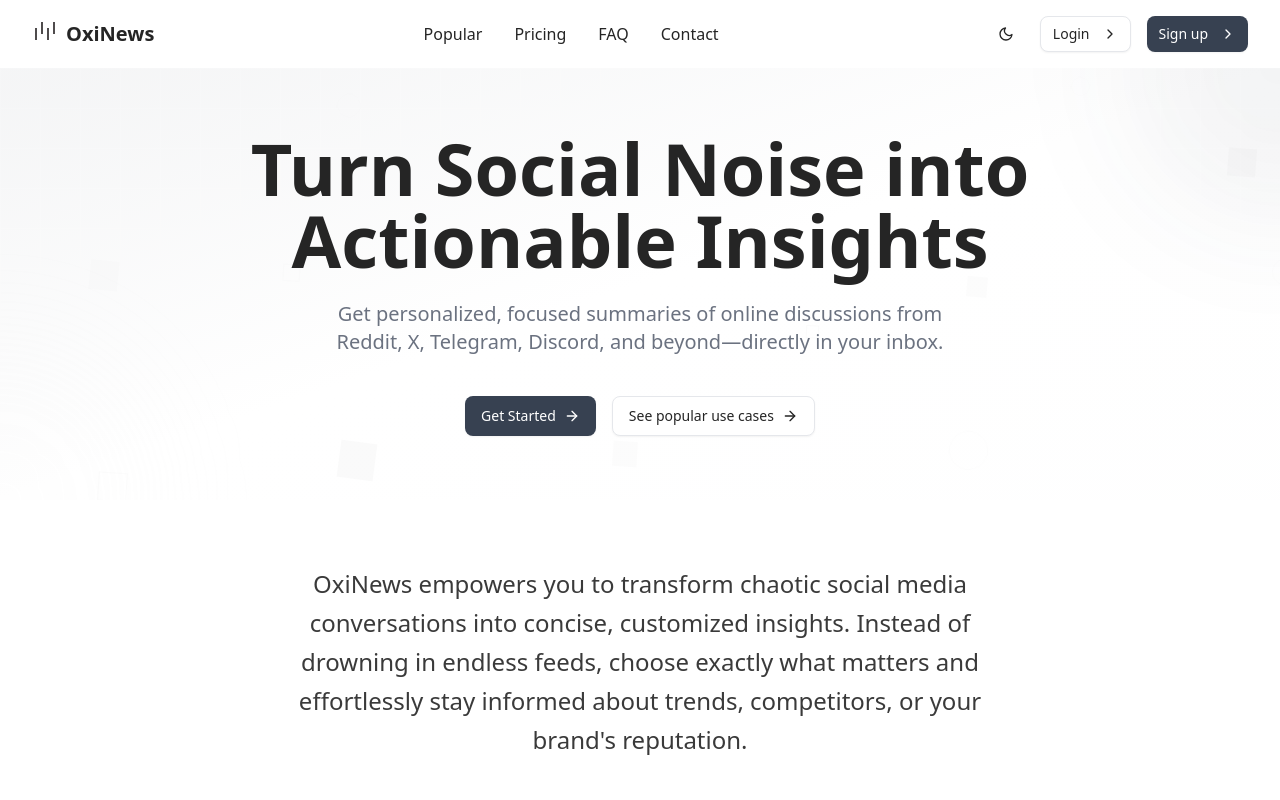
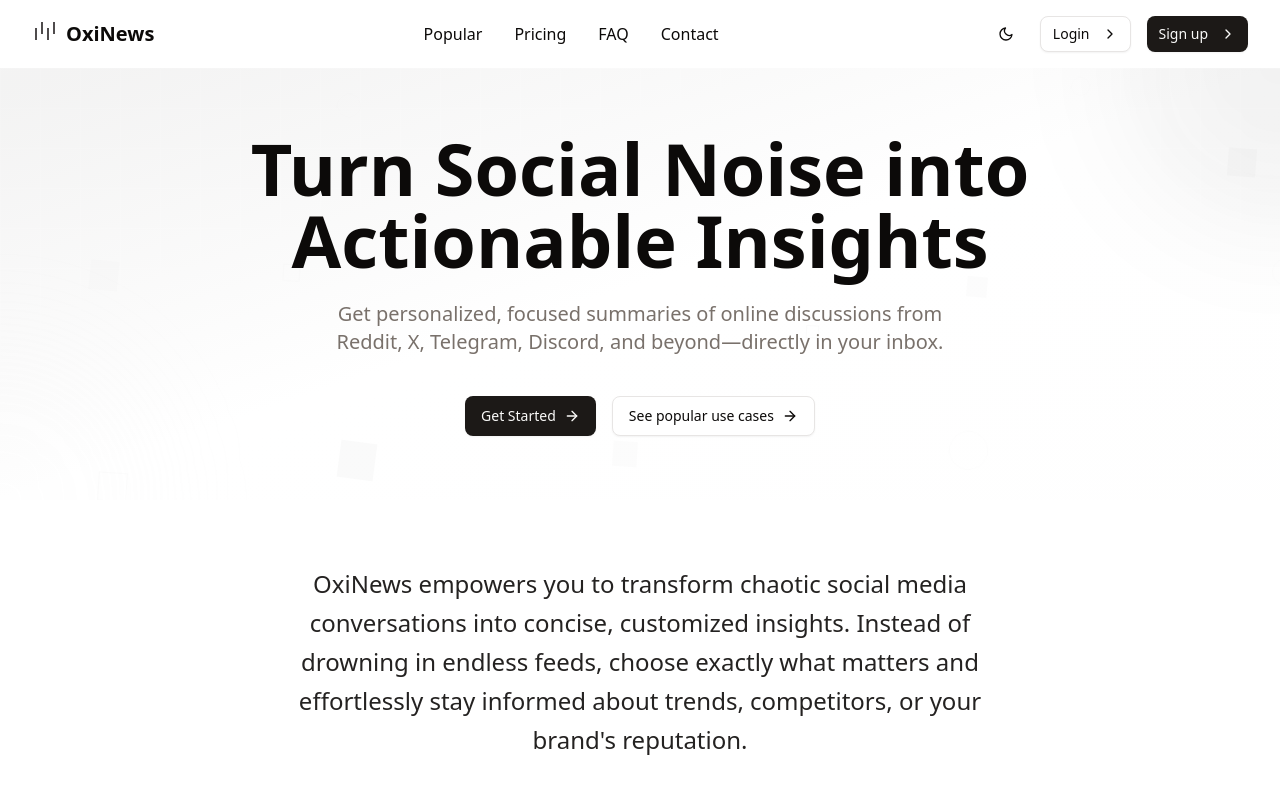
Before and after one commit to 10gyal/oxinews_v2, a Next.js app: page / in a window 1280 px wide. Shown: the top 800 px of the page. Built offline with nearby package versions, Linux system fonts and the light colour scheme.

Commit message:
global.css change

```diff
--- a/src/app/globals.css
+++ b/src/app/globals.css
@@ -46,74 +46,74 @@
 }
 
 :root {
-  --card: rgb(255, 255, 255);
-  --card-foreground: rgb(37, 37, 37);
-  --popover: rgb(255, 255, 255);
-  --popover-foreground: rgb(37, 37, 37);
-  --primary: rgb(55, 65, 81);
-  --primary-foreground: rgb(255, 255, 255);
-  --secondary: rgb(243, 244, 246);
-  --secondary-foreground: rgb(55, 65, 81);
-  --muted: rgb(243, 244, 246);
-  --muted-foreground: rgb(107, 114, 128);
-  --accent: rgb(243, 244, 246);
-  --accent-foreground: rgb(55, 65, 81);
-  --destructive: rgb(220, 38, 38);
-  --destructive-foreground: rgb(220, 38, 38);
-  --border: rgb(229, 231, 235);
-  --input: rgb(229, 231, 235);
-  --ring: rgb(107, 114, 128);
-  --chart-1: rgb(59, 130, 246);
-  --chart-2: rgb(16, 185, 129);
-  --chart-3: rgb(245, 158, 11);
-  --chart-4: rgb(239, 68, 68);
-  --chart-5: rgb(139, 92, 246);
+  --card: oklch(1 0 0);
+  --card-foreground: oklch(0.147 0.004 49.25);
+  --popover: oklch(1 0 0);
+  --popover-foreground: oklch(0.147 0.004 49.25);
+  --primary: oklch(0.216 0.006 56.043);
+  --primary-foreground: oklch(0.985 0.001 106.423);
+  --secondary: oklch(0.97 0.001 106.424);
+  --secondary-foreground: oklch(0.216 0.006 56.043);
+  --muted: oklch(0.97 0.001 106.424);
+  --muted-foreground: oklch(0.553 0.013 58.071);
+  --accent: oklch(0.97 0.001 106.424);
+  --accent-foreground: oklch(0.216 0.006 56.043);
+  --destructive: oklch(0.577 0.245 27.325);
+  --destructive-foreground: oklch(0.577 0.245 27.325);
+  --border: oklch(0.923 0.003 48.717);
+  --input: oklch(0.923 0.003 48.717);
+  --ring: oklch(0.709 0.01 56.259);
+  --chart-1: oklch(0.646 0.222 41.116);
+  --chart-2: oklch(0.6 0.118 184.704);
+  --chart-3: oklch(0.398 0.07 227.392);
+  --chart-4: oklch(0.828 0.189 84.429);
+  --chart-5: oklch(0.769 0.188 70.08);
   --radius: 0.625rem;
-  --sidebar: rgb(255, 255, 255);
-  --sidebar-foreground: rgb(37, 37, 37);
-  --sidebar-primary: rgb(55, 65, 81);
-  --sidebar-primary-foreground: rgb(255, 255, 255);
-  --sidebar-accent: rgb(243, 244, 246);
-  --sidebar-accent-foreground: rgb(55, 65, 81);
-  --sidebar-border: rgb(229, 231, 235);
-  --sidebar-ring: rgb(107, 114, 128);
-  --background: rgb(255, 255, 255);
-  --foreground: rgb(37, 37, 37);
+  --sidebar: oklch(0.985 0.001 106.423);
+  --sidebar-foreground: oklch(0.147 0.004 49.25);
+  --sidebar-primary: oklch(0.216 0.006 56.043);
+  --sidebar-primary-foreground: oklch(0.985 0.001 106.423);
+  --sidebar-accent: oklch(0.97 0.001 106.424);
+  --sidebar-accent-foreground: oklch(0.216 0.006 56.043);
+  --sidebar-border: oklch(0.923 0.003 48.717);
+  --sidebar-ring: oklch(0.709 0.01 56.259);
+  --background: oklch(1 0 0);
+  --foreground: oklch(0.147 0.004 49.25);
 }
 
 .dark {
-  --background: rgb(17, 24, 39);
-  --foreground: rgb(255, 255, 255);
-  --card: rgb(17, 24, 39);
-  --card-foreground: rgb(255, 255, 255);
-  --popover: rgb(17, 24, 39);
-  --popover-foreground: rgb(255, 255, 255);
-  --primary: rgb(255, 255, 255);
-  --primary-foreground: rgb(55, 65, 81);
-  --secondary: rgb(31, 41, 55);
-  --secondary-foreground: rgb(255, 255, 255);
-  --muted: rgb(31, 41, 55);
-  --muted-foreground: rgb(107, 114, 128);
-  --accent: rgb(31, 41, 55);
-  --accent-foreground: rgb(255, 255, 255);
-  --destructive: rgb(127, 29, 29);
-  --destructive-foreground: rgb(127, 29, 29);
-  --border: rgb(31, 41, 55);
-  --input: rgb(31, 41, 55);
-  --ring: rgb(107, 114, 128);
-  --chart-1: rgb(59, 130, 246);
-  --chart-2: rgb(16, 185, 129);
-  --chart-3: rgb(245, 158, 11);
-  --chart-4: rgb(239, 68, 68);
-  --chart-5: rgb(139, 92, 246);
-  --sidebar: rgb(55, 65, 81);
-  --sidebar-foreground: rgb(255, 255, 255);
-  --sidebar-primary: rgb(59, 130, 246);
-  --sidebar-primary-foreground: rgb(255, 255, 255);
-  --sidebar-accent: rgb(31, 41, 55);
-  --sidebar-accent-foreground: rgb(255, 255, 255);
-  --sidebar-border: rgb(31, 41, 55);
-  --sidebar-ring: rgb(107, 114, 128);
+  --background: oklch(0.147 0.004 49.25);
+  --foreground: oklch(0.985 0.001 106.423);
+  --card: oklch(0.147 0.004 49.25);
+  --card-foreground: oklch(0.985 0.001 106.423);
+  --popover: oklch(0.147 0.004 49.25);
+  --popover-foreground: oklch(0.985 0.001 106.423);
+  --primary: oklch(0.985 0.001 106.423);
+  --primary-foreground: oklch(0.216 0.006 56.043);
+  --secondary: oklch(0.268 0.007 34.298);
+  --secondary-foreground: oklch(0.985 0.001 106.423);
+  --muted: oklch(0.268 0.007 34.298);
+  --muted-foreground: oklch(0.709 0.01 56.259);
+  --accent: oklch(0.268 0.007 34.298);
+  --accent-foreground: oklch(0.985 0.001 106.423);
+  --destructive: oklch(0.396 0.141 25.723);
+  --destructive-foreground: oklch(0.637 0.237 25.331);
+  --border: oklch(0.268 0.007 34.298);
+  --input: oklch(0.268 0.007 34.298);
+  --ring: oklch(0.553 0.013 58.071);
+  --chart-1: oklch(0.488 0.243 264.376);
+  --chart-2: oklch(0.696 0.17 162.48);
+  --chart-3: oklch(0.769 0.188 70.08);
+  --chart-4: oklch(0.627 0.265 303.9);
+  --chart-5: oklch(0.645 0.246 16.439);
+  --sidebar: oklch(0.216 0.006 56.043);
+  --sidebar-foreground: oklch(0.985 0.001 106.423);
+  --sidebar-primary: oklch(0.488 0.243 264.376);
+  --sidebar-primary-foreground: oklch(0.985 0.001 106.423);
+  --sidebar-accent: oklch(0.268 0.007 34.298);
+  --sidebar-accent-foreground: oklch(0.985 0.001 106.423);
+  --sidebar-border: oklch(0.268 0.007 34.298);
+  --sidebar-ring: oklch(0.553 0.013 58.071);
 }
 
 @layer base {
```
